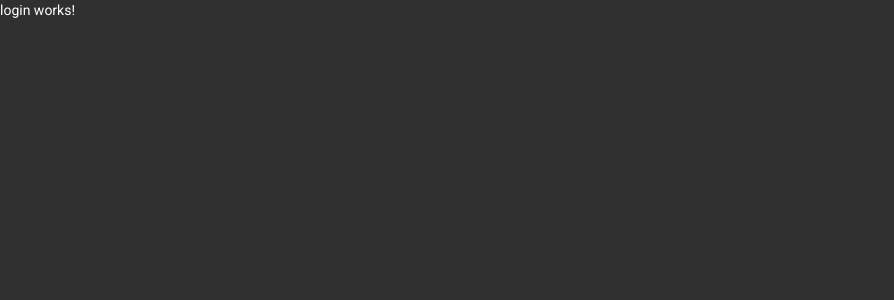
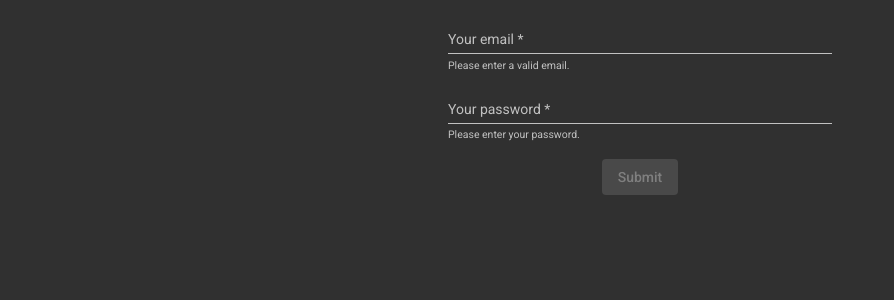
Before and after one commit to AyariAhmed/angular-fitness-tracker, an Angular app: page /login in a window 1280 px wide. Shown: the top 300 px of the page, without its empty margins (0-894 px from the left). Built offline with nearby package versions, Linux system fonts and the light colour scheme.

Commit message:
login form

```diff
--- a/src/app/auth/login/login.component.html
+++ b/src/app/auth/login/login.component.html
@@ -1 +1,28 @@
-<p>login works!</p>
+<section>
+  <form
+    fxLayout="column"
+    fxLayoutAlign="center center"
+    fxLayoutGap="13px"
+    [formGroup]="loginForm"
+    (ngSubmit)="onSubmit()">
+    <mat-form-field>
+      <input
+        type="email"
+        matInput
+        placeholder="Your email"
+        formControlName="email">
+      <mat-hint>Please enter a valid email.</mat-hint>
+      <mat-error>Invalid or missing email.</mat-error>
+    </mat-form-field>
+    <mat-form-field>
+      <input
+        type="password"
+        matInput
+        placeholder="Your password"
+        formControlName="password">
+      <mat-hint>Please enter your password.</mat-hint>
+      <mat-error>Missing password.</mat-error>
+    </mat-form-field>
+    <button type="submit" mat-raised-button color="primary" [disabled]="loginForm.invalid">Submit</button>
+  </form>
+</section>
--- a/src/app/auth/login/login.component.scss
+++ b/src/app/auth/login/login.component.scss
@@ -0,0 +1,9 @@
+mat-form-field {
+  width: 30%;
+}
+form {
+  margin-top: 15px;
+}
+button{
+  margin: 5px;
+}
--- a/src/app/auth/login/login.component.ts
+++ b/src/app/auth/login/login.component.ts
@@ -1,4 +1,5 @@
 import { Component, OnInit } from '@angular/core';
+import { FormGroup, FormControl, Validators } from '@angular/forms';
 
 @Component({
   selector: 'app-login',
@@ -7,9 +8,19 @@
 })
 export class LoginComponent implements OnInit {
 
+  loginForm : FormGroup;
+
   constructor() { }
 
   ngOnInit(): void {
+    this.loginForm = new FormGroup({
+      email : new FormControl('',[Validators.required,Validators.email]),
+      password : new FormControl('',[Validators.required])
+    });
+  }
+
+  onSubmit() {
+    console.log(this.loginForm);
   }
 
 }
```
